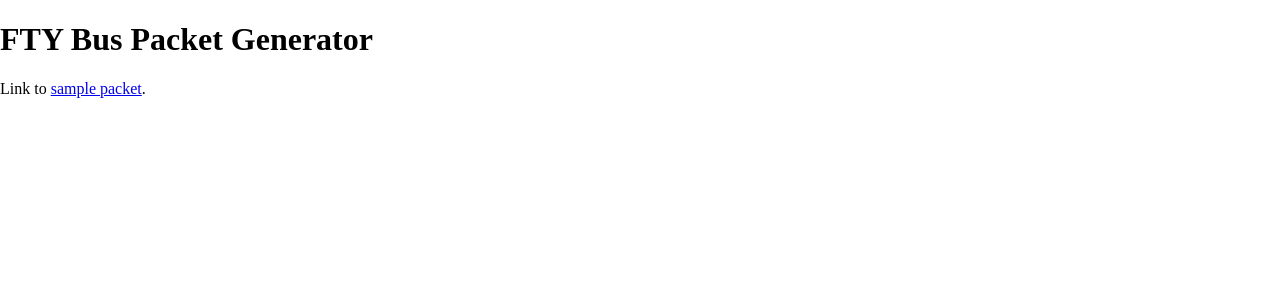
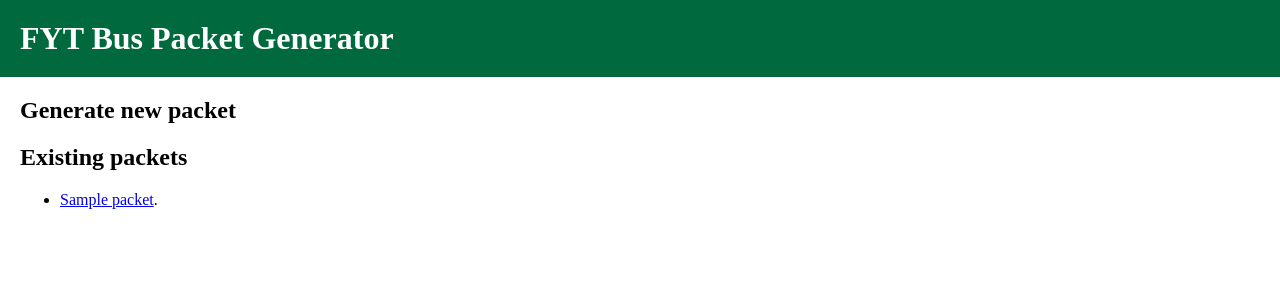
Before and after one commit to dartmouth-outing-club/fyt-bus-packet-generator, a web app: file static/index.html in a window 1280 px wide. Shown: the top 300 px of the page. Run offline with its HTML, style and script files only (its server is not run), Linux system fonts and the light colour scheme.

Commit message:
Add basic styles to index.html

```diff
--- a/static/index.html
+++ b/static/index.html
@@ -1,8 +1,17 @@
 <!DOCTYPE html>
 <title>FYT Bus Packet Generator</title>
 <meta charset="UTF-8">
+<link rel="icon" href="/static/favicon.ico">
 <link rel="stylesheet" href="/static/ui-stylesheet.css">
 
-<h1>FTY Bus Packet Generator</h1>
-<p>
-Link to <a href="/packet">sample packet</a>.
+<h1>FYT Bus Packet Generator</h1>
+
+<main>
+<h2>Generate new packet</h2>
+
+<h2>Existing packets</h2>
+<ul>
+  <li> <a href="/packet">Sample packet</a>.
+</ul>
+
+<main>
--- a/static/ui-stylesheet.css
+++ b/static/ui-stylesheet.css
@@ -2,7 +2,6 @@
 body {
   background-color: #ffffff;
   margin: 0px;
-  padding: 0px;
 }
 
 button {
@@ -14,5 +13,17 @@ button {
 }
 
 button:hover {
-  background-color: #12312b;
+    background-color: #12312b;
 }
+
+h1 {
+    background-color: #00693e;
+    padding: 20px;
+    margin: 0px;
+    color: #ffffff;
+}
+
+main {
+  padding-left: 20px;
+  padding-right: 20px;
+}
```
